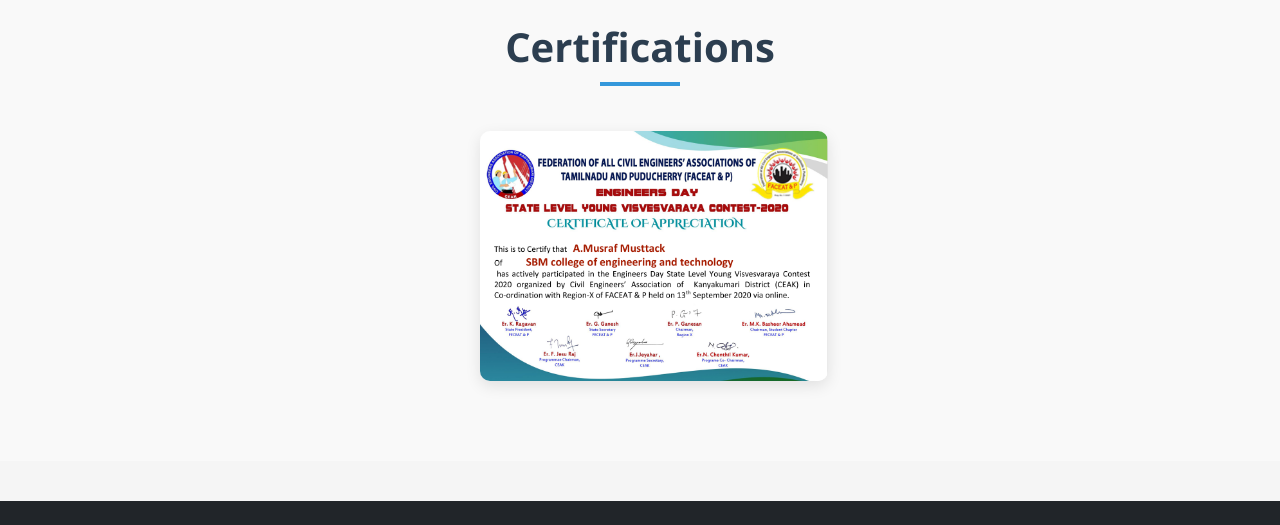
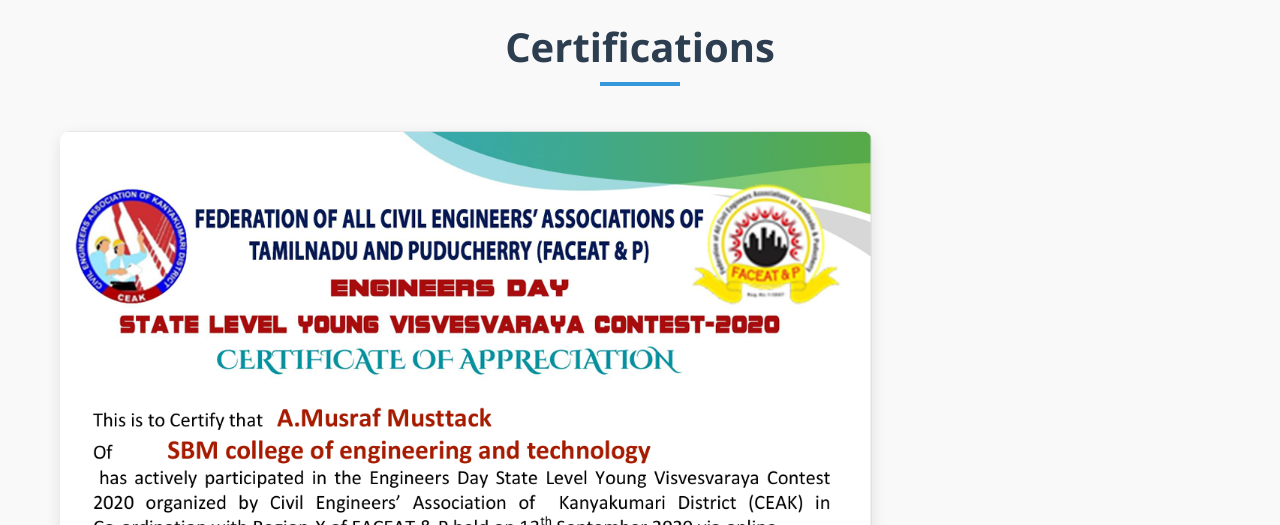
Before and after one commit to Musraf-Musttack/portfolio, a plain HTML site: page Components/Pages/education.html in a window 1280 px wide. Shown: the part 1200-1725 px from the top of the page. Drawn offline with nearby package versions, Linux system fonts and the light colour scheme.

Commit message:
Changes 2 Upload

```diff
--- a/asset/css/style.css
+++ b/asset/css/style.css
@@ -1567,14 +1567,14 @@
 .certifications h1 {margin-top: 50px;text-align: center;}
 
 .gallery-item1{
-    width: 30%;
+    width: 70%;
     border-radius: 10px;
     overflow: hidden;
     box-shadow: 0 5px 15px rgba(0, 0, 0, 0.1);
     transition: all 0.3s ease;
     cursor: pointer;
     margin-top: 45px;
-    margin-left: 420px;
+
 
 }
 
@@ -1584,8 +1584,8 @@
 }
 
 .gallery-image1 {
-    width: 100%;
-    height: 250px;
+    /* width: 100%;
+    height: 250px; */
     object-fit:cover;
     transition: transform 0.5s ease;
 
```
Also changed, not shown: asset/js/script.js (+5 -5 lines), index.html (+3 -3 lines).
